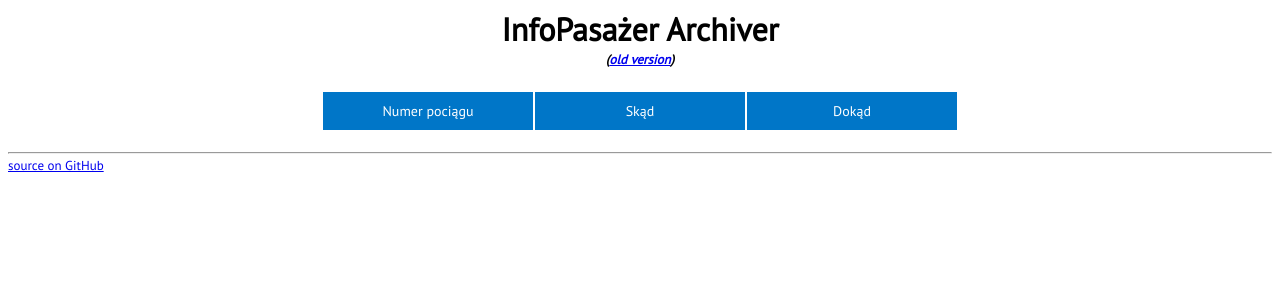
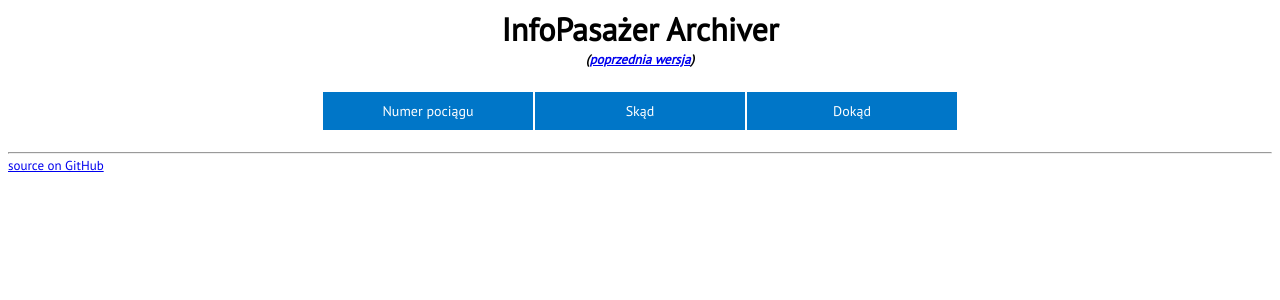
Before and after one commit to tmaciejewski/ipa, a PHP site: page / in a window 1280 px wide. Shown: the top 300 px of the page. Run offline with PHP 8.4, Linux system fonts and the light colour scheme; data that the repository does not hold is empty.

Commit message:
change 'old version' to 'poprzednia wersja'

```diff
--- a/html/index.php
+++ b/html/index.php
@@ -7,7 +7,7 @@
     </head>
     <body>
         <h1>InfoPasażer Archiver</h1>
-        <h5>(<a href="http://old.ipa.lovethosetrains.com">old version</a>)</h5>
+        <h5>(<a href="http://old.ipa.lovethosetrains.com">poprzednia wersja</a>)</h5>
         <table id="main">
         <tr><th>Numer pociągu</th><th>Skąd</th><th>Dokąd</th></tr>
 <?php
```
